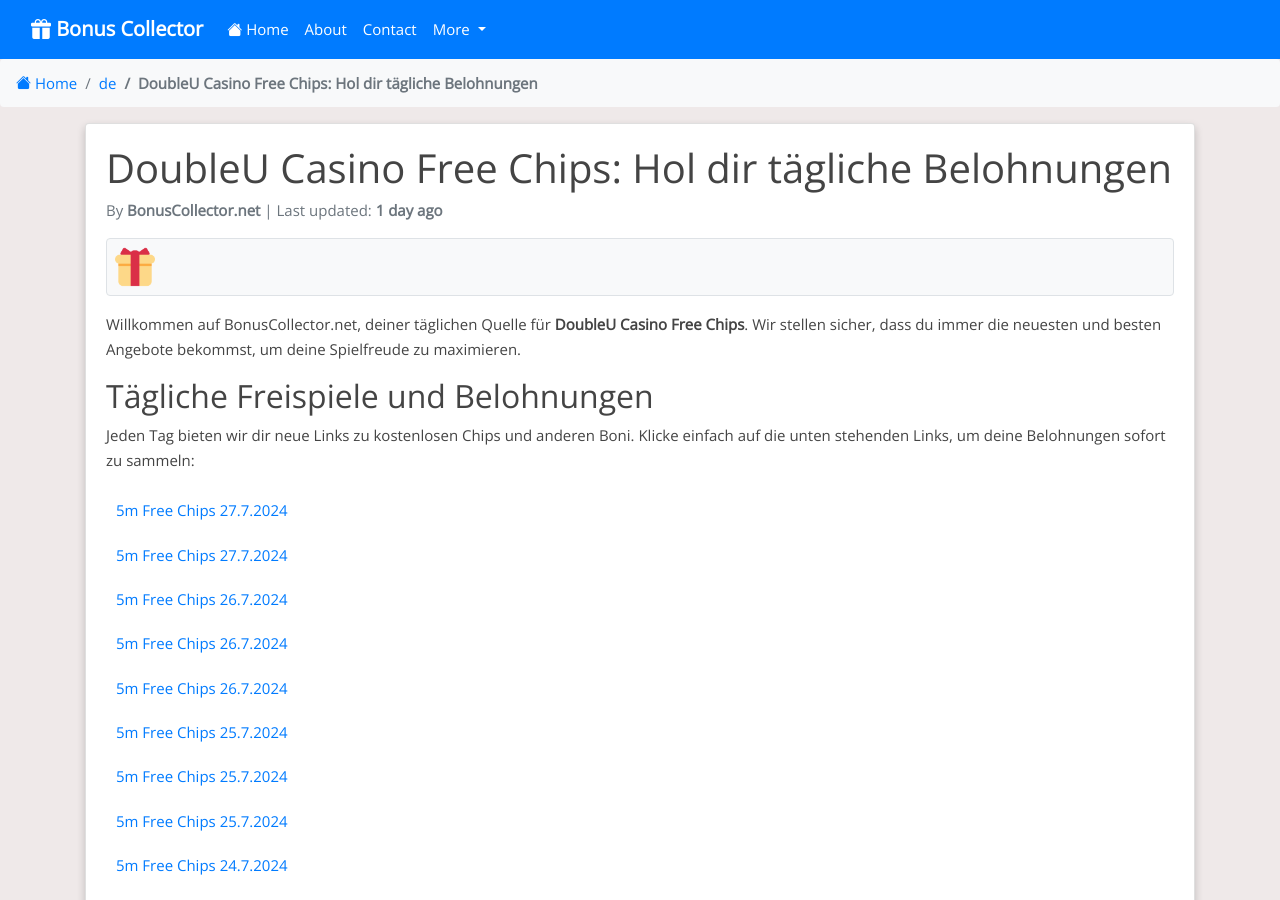
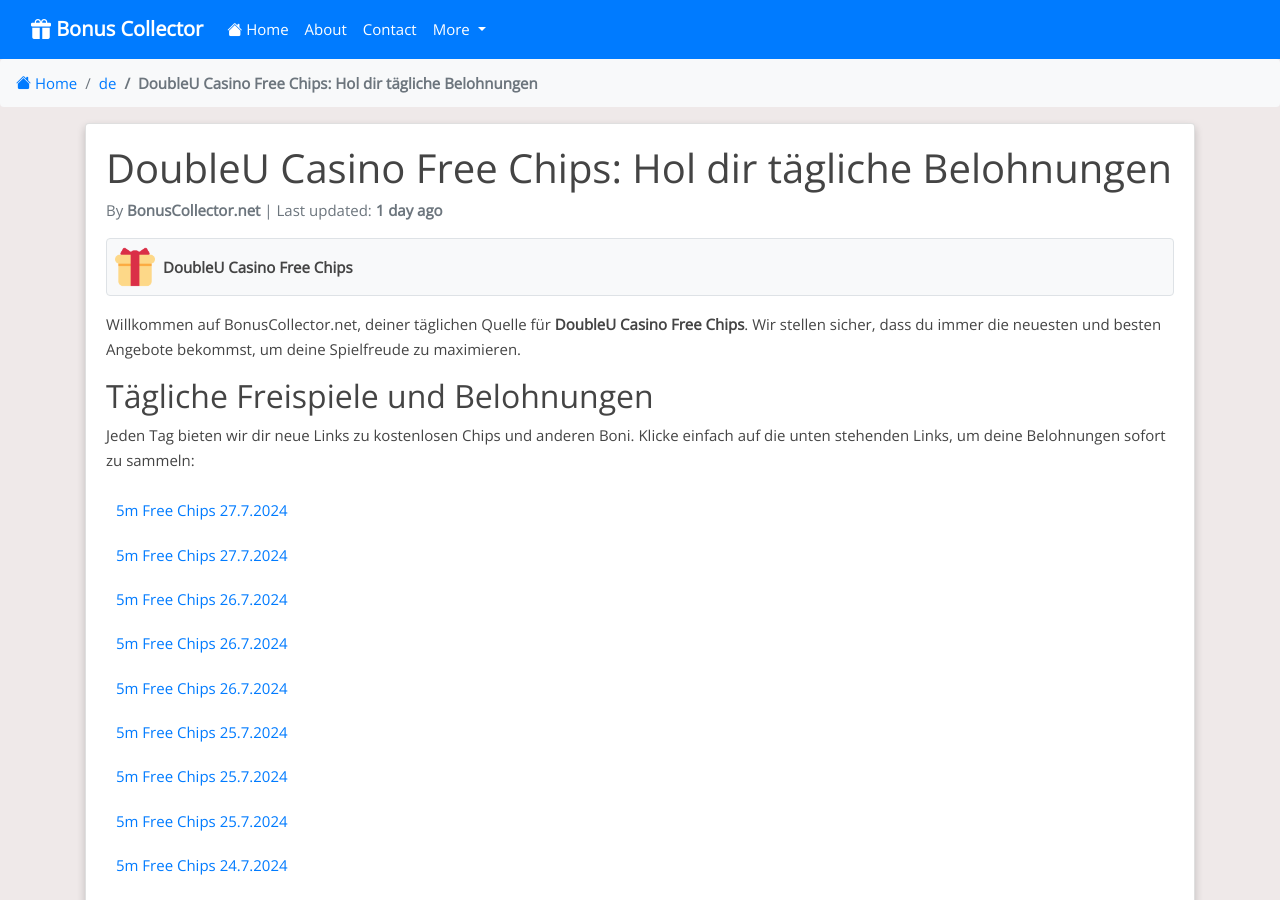
Before and after one commit to Prollad99/bs-net, a Jekyll site: the page built from de/_posts/2024-07-19-doubleu-casino.md, in a window 1280 px wide and 900 px high. Built offline with Jekyll 4.4.1, drawn with Linux system fonts in a browser that asks for light colours; nearby versions of some CDN libraries; comment, search, counter and statistics services are not loaded.

Commit message:
Update 2024-07-19-doubleu-casino.md

```diff
--- a/de/_posts/2024-07-19-doubleu-casino.md
+++ b/de/_posts/2024-07-19-doubleu-casino.md
@@ -9,6 +9,8 @@
 permalink: /de/doubleu-casino-free-chips/
 image: /assets/images/doubleu-casino.jpg
 include_file: doubleu-casino.html
+manifest: /manifests/de/doubleu-casino.json
+app_name: "DoubleU Casino Free Chips"
 ---
 
 Willkommen auf BonusCollector.net, deiner täglichen Quelle für **DoubleU Casino Free Chips**. Wir stellen sicher, dass du immer die neuesten und besten Angebote bekommst, um deine Spielfreude zu maximieren.
```
